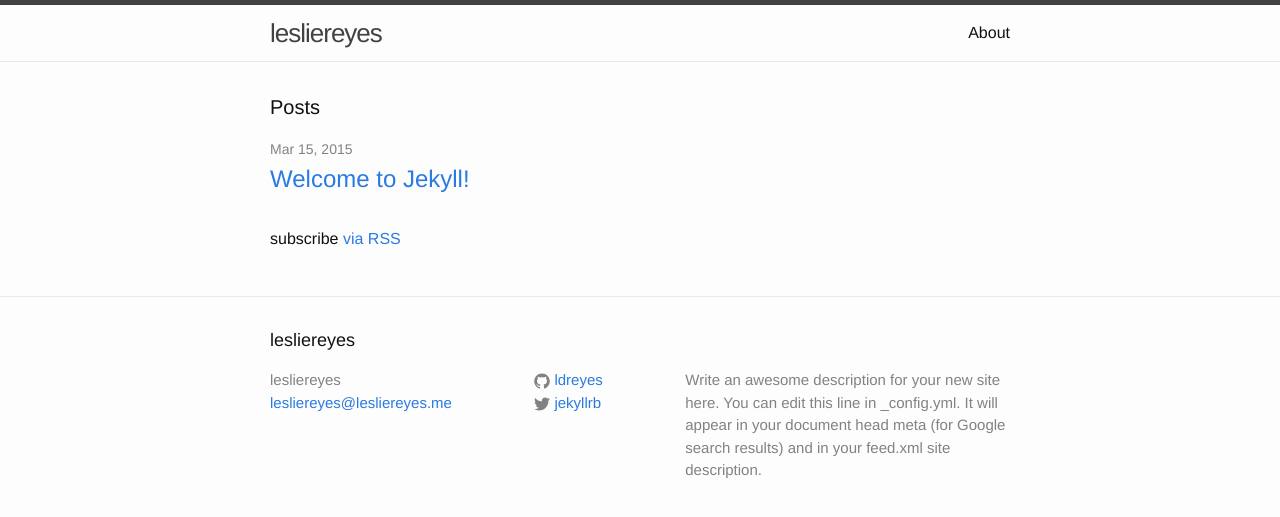
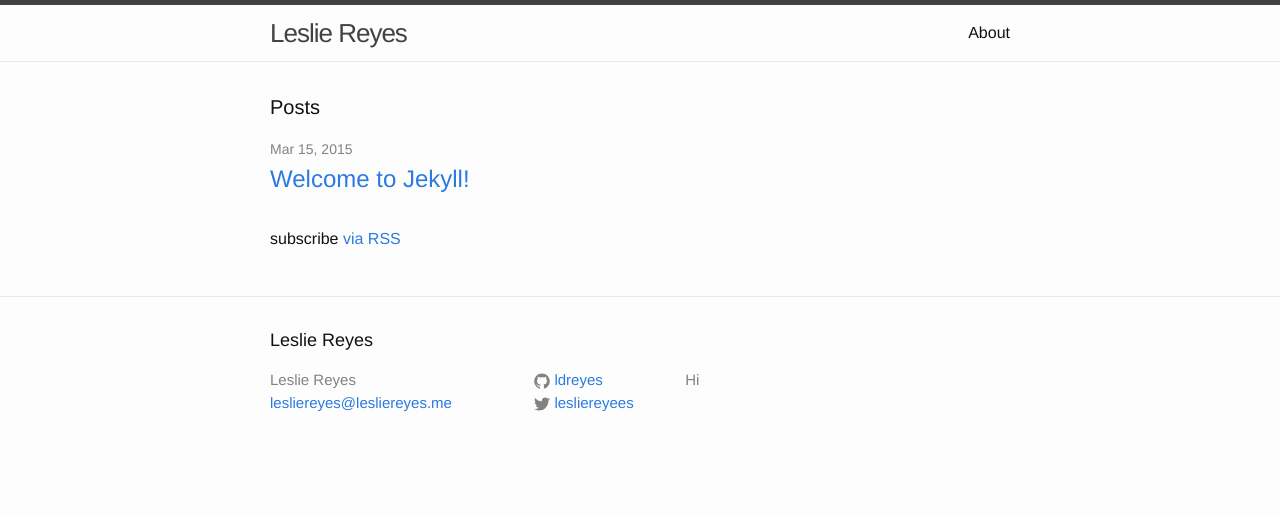
Before and after one commit to ldreyes/ldreyes.github.io, a Jekyll site: the page built from index.html, in a window 1280 px wide. Shown: the top 517 px of the page. Built offline with Jekyll 4.4.1, drawn with Linux system fonts in a browser that asks for light colours.

Commit message:
minor changes

```diff
--- a/_config.yml
+++ b/_config.yml
@@ -1,13 +1,11 @@
 # Site settings
-title: lesliereyes
+title: Leslie Reyes
 email: lesliereyes@lesliereyes.me
 description: > # this means to ignore newlines until "baseurl:"
-  Write an awesome description for your new site here. You can edit this
-  line in _config.yml. It will appear in your document head meta (for
-  Google search results) and in your feed.xml site description.
+  Hi
 baseurl: "" # the subpath of your site, e.g. /blog/
 url: "lesliereyes.com" # the base hostname & protocol for your site
-twitter_username: jekyllrb
+twitter_username: lesliereyees
 github_username:  ldreyes
 
 # Build settings
```
